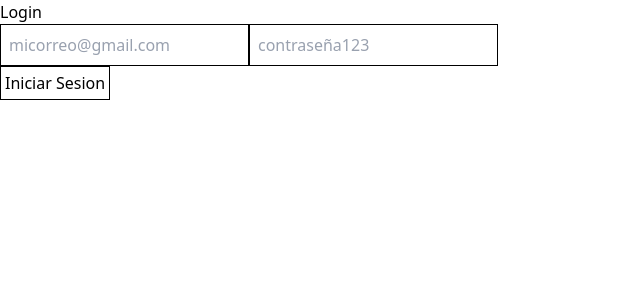
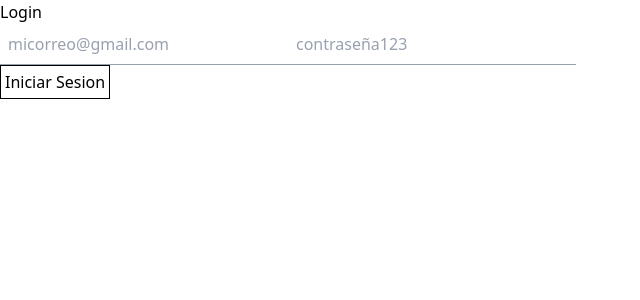
Before and after one commit to Osvaldx/Koda-App-2025, an Angular app: page /login in a window 1280 px wide. Shown: the top 300 px of the page, without its empty margins (0-640 px from the left). Built offline with nearby package versions, Linux system fonts and the light colour scheme.

Commit message:
Estilado de input

```diff
--- a/src/app/components/custom-input/custom-input.html
+++ b/src/app/components/custom-input/custom-input.html
@@ -1,5 +1,5 @@
 <input
-class="border border-black placeholder:text-gray-400 p-2"
+class="border-b border-gray-400 placeholder:text-gray-400 p-2 w-72 focus:outline-none focus:ring-0"
 [formControl]="controller"
 [type]="type"
 [autocomplete]="autocomplete"
```
